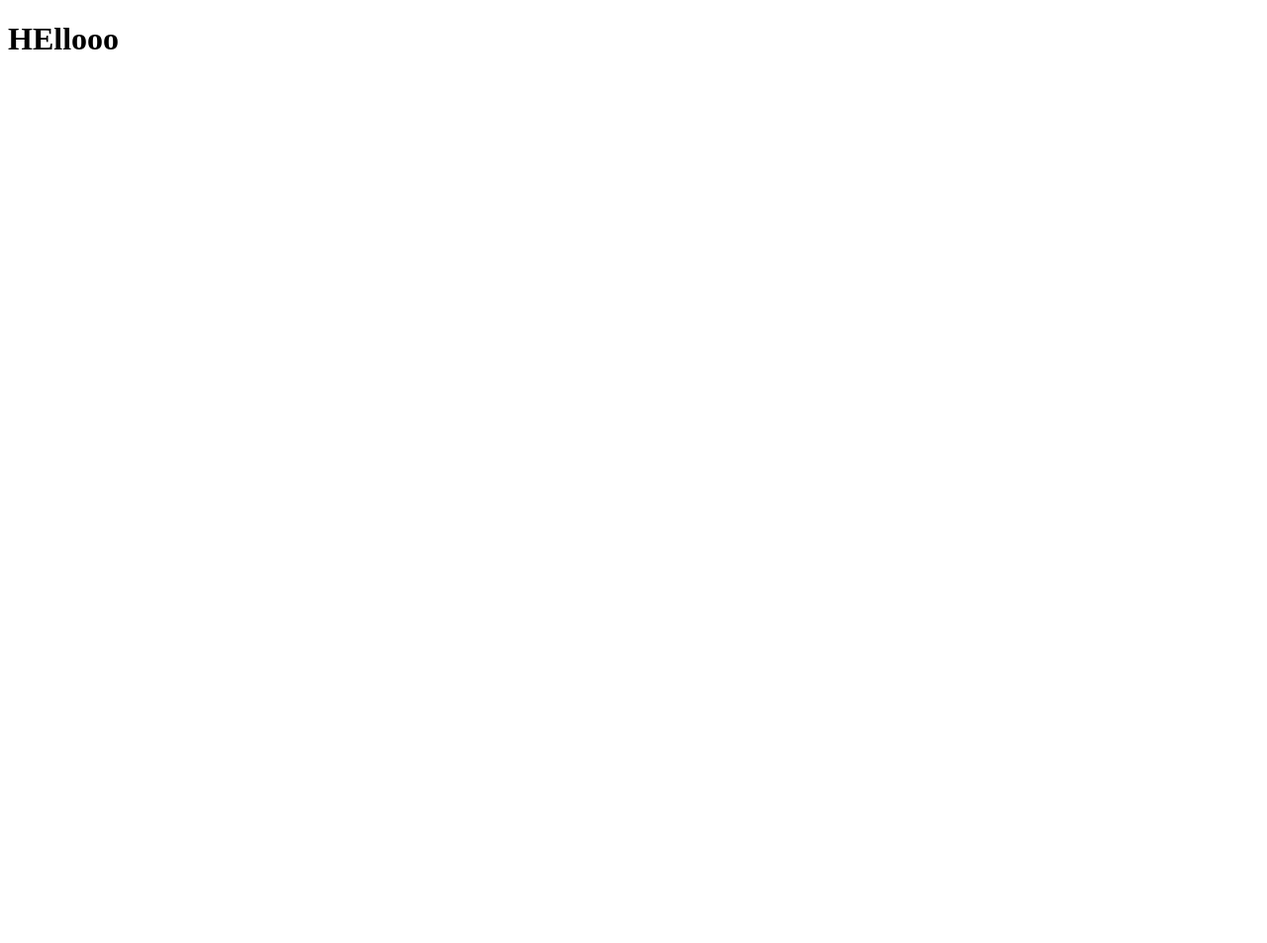
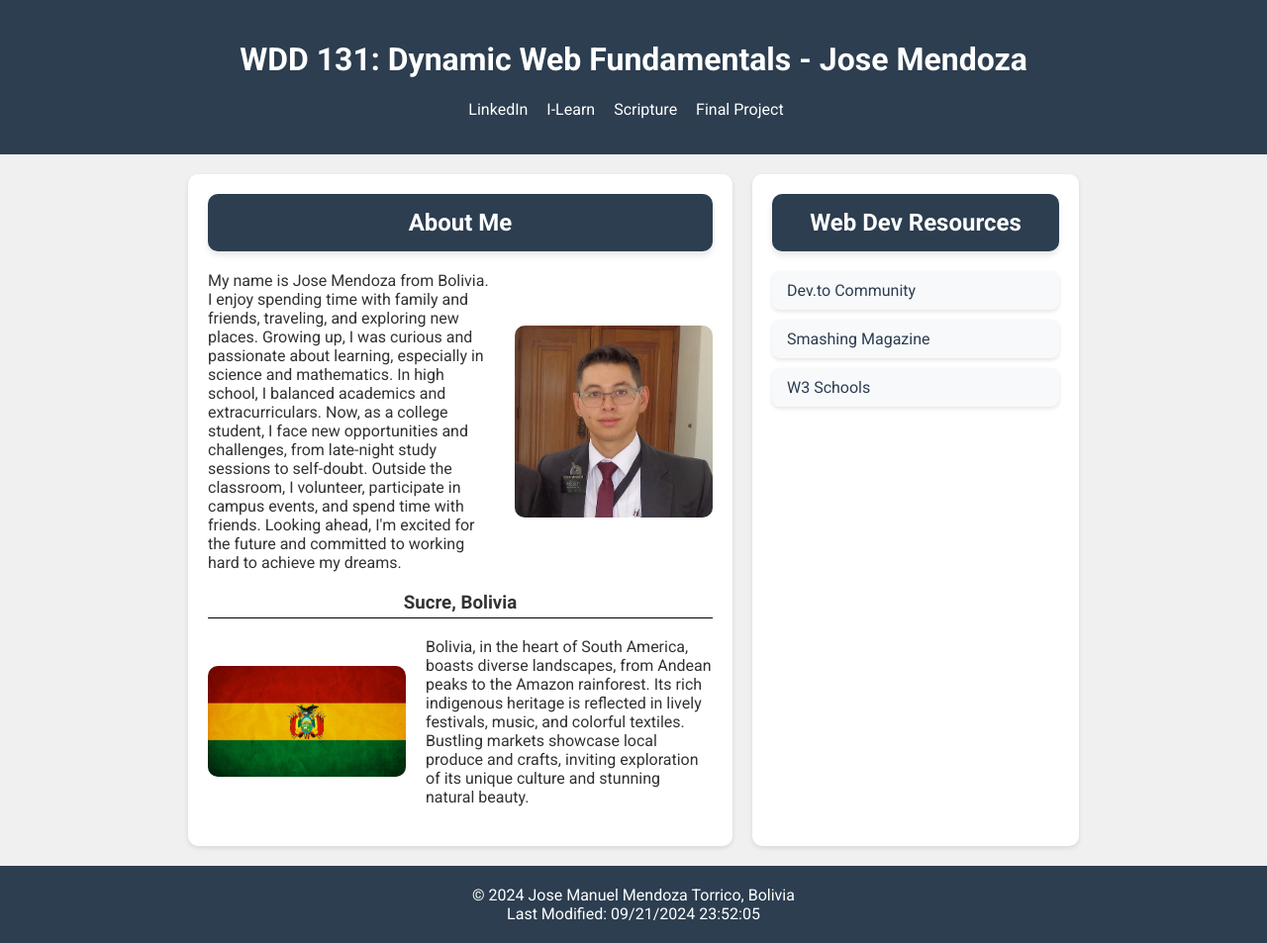
Before and after one commit to coloub/wdd131, a plain HTML site: page index.html in a window 1280 px wide. Shown: the whole page at 99% size. Before the commit the page ends 800 px from the top, so only its background shows below. Drawn offline with Linux system fonts and the light colour scheme.

Commit message:
Dynamic Web Fundamentals - Jose Mendoza W01

```diff
--- a/index.html
+++ b/index.html
@@ -3,9 +3,53 @@
 <head>
     <meta charset="UTF-8">
     <meta name="viewport" content="width=device-width, initial-scale=1.0">
-    <title>Document</title>
+    <meta name="description" content="WDD 131 - Dynamic Web Fundamentals - Jose Manuel Mendoza Torrico">
+    <meta name="author" content="Jose Manuel Mendoza Torrico">
+    <title>WDD 131 - Dynamic Web Fundamentals - Jose Mendoza</title>
+    <link rel="stylesheet" href="styles/base.css">
+    <script src="scripts/getdates.js" defer></script>
 </head>
 <body>
-    <h1>HEllooo</h1>
+    <header>
+        <h1>WDD 131: Dynamic Web Fundamentals - Jose Mendoza</h1>
+        <nav>
+            <ul>
+                <li><a href="https://www.linkedin.com/in/jose-manuel-mendoza-torrico-06b47332a/" target="_blank">LinkedIn</a></li>
+                <li><a href="https://byui.instructure.com/" target="_blank">I-Learn</a></li>
+                <li><a href="https://www.churchofjesuschrist.org/study/scriptures/bofm/1-ne/1?lang=spa&id=p20#p20" target="_blank">Scripture</a></li>
+                <li><a href="#" target="_blank">Final Project</a></li>
+            </ul>
+        </nav>
+    </header>
+
+    <main>
+        <section class="card">
+            <h2>About Me</h2>
+            <div class="profile-container">
+                <p>My name is Jose Mendoza from Bolivia. I enjoy spending time with family and friends, traveling, and exploring new places. Growing up, I was curious and passionate about learning, especially in science and mathematics. In high school, I balanced academics and extracurriculars. Now, as a college student, I face new opportunities and challenges, from late-night study sessions to self-doubt. Outside the classroom, I volunteer, participate in campus events, and spend time with friends. Looking ahead, I'm excited for the future and committed to working hard to achieve my dreams.</p>
+                <img src="images/image1.jpg" alt="My Image Profile">
+            </div>
+
+            <h3>Sucre, Bolivia</h3>
+            <div class="Bolivia-flag-container">
+                <p>Bolivia, in the heart of South America, boasts diverse landscapes, from Andean peaks to the Amazon rainforest. Its rich indigenous heritage is reflected in lively festivals, music, and colorful textiles. Bustling markets showcase local produce and crafts, inviting exploration of its unique culture and stunning natural beauty.</p>
+                <img src="images/image2.jpg" alt="Flag of Bolivia">
+            </div>
+        </section>
+
+        <section class="card">
+            <h2>Web Dev Resources</h2>
+            <ul class="web-resources">
+                <li><a href="https://dev.to" target="_blank">Dev.to Community</a></li>
+                <li><a href="https://www.smashingmagazine.com" target="_blank">Smashing Magazine</a></li>
+                <li><a href="https://www.w3schools.com" target="_blank">W3 Schools</a></li>
+            </ul>
+        </section>
+    </main>
+
+    <footer>
+        <p>&copy; <span id="currentyear"></span> Jose Manuel Mendoza Torrico, Bolivia</p>
+        <p id="lastModified"></p>
+    </footer>
 </body>
 </html>
--- /dev/null
+++ b/scripts/getdates.js
@@ -0,0 +1,7 @@
+// Obtiene el año actual y lo coloca en el footer
+const yearElement = document.getElementById('currentyear');
+yearElement.textContent = new Date().getFullYear();
+
+// Obtiene la fecha de última modificación y la coloca en el footer
+const lastModifiedElement = document.getElementById('lastModified');
+lastModifiedElement.textContent = `Last Modified: ${document.lastModified}`;
--- /dev/null
+++ b/styles/base.css
@@ -0,0 +1,147 @@
+@import url('https://fonts.googleapis.com/css2?family=Roboto:wght@400;700&display=swap');
+
+body {
+    font-family: 'Roboto', sans-serif;
+    margin: 0;
+    padding: 0;
+    background-color: #f0f0f0;
+    color: #333;
+}
+
+header {
+    background-color: #2c3e50;
+    color: white;
+    padding: 20px;
+    text-align: center;
+}
+
+nav ul {
+    list-style: none;
+    padding: 0;
+}
+
+nav ul li {
+    display: inline;
+    margin-right: 15px;
+}
+
+nav ul li a {
+    color: white;
+    text-decoration: none;
+}
+
+nav ul li a:hover {
+    text-decoration: underline;
+}
+
+main {
+    max-width: 900px;
+    margin: 20px auto;
+    display: grid;
+    grid-template-columns: 2fr 1.2fr;
+    gap: 20px;
+}
+
+.card {
+    background-color: white;
+    padding: 20px;
+    border-radius: 10px;
+    box-shadow: 0 2px 5px rgba(0, 0, 0, 0.1);
+}
+
+.card img {
+    max-width: 40%;
+    border-radius: 10px;
+}
+
+.profile-container {
+    display: flex;
+    justify-content: space-between;
+    align-items: center;
+    margin-bottom: 20px;
+}
+
+.profile-container img {
+    max-width: 200px;
+    margin-left: 20px;
+}
+
+.profile-container p {
+    flex-grow: 1;
+    margin: 0;
+}
+
+.Bolivia-flag-container {
+    display: flex;
+    align-items: center;
+    margin-bottom: 20px;
+    flex-direction: row-reverse;
+}
+
+.Bolivia-flag-container img {
+    max-width: 200px;
+    margin-right: 20px;
+}
+
+.Bolivia-flag-container p {
+    margin: 0;
+    text-align: left;
+    flex-grow: 1;
+}
+
+h2 {
+    background-color: #2c3e50;
+    color: white;
+    padding: 15px 20px;
+    border-radius: 10px;
+    text-align: center;
+    box-shadow: 0 4px 6px rgba(0, 0, 0, 0.1);
+    margin-bottom: 20px;
+    margin-top: 0px;
+    font-weight: 700;
+}
+h3{
+    text-align: center;
+    border-bottom: 1px solid rgb(0, 0, 0);
+    padding-bottom: 4px;
+}
+
+.web-resources {
+    list-style-type: none;
+    padding: 0;
+    margin: 0;
+}
+
+.web-resources li {
+    background-color: #f8f9fa;
+    margin-bottom: 10px;
+    padding: 10px 15px;
+    border-radius: 8px;
+    box-shadow: 0 2px 4px rgba(0, 0, 0, 0.1);
+    transition: background-color 0.3s ease;
+}
+
+.web-resources li a {
+    color: #2c3e50;
+    text-decoration: none;
+    font-weight: 500;
+}
+
+.web-resources li:hover {
+    background-color: #2c3e50;
+}
+
+.web-resources li:hover a {
+    color: #fff;
+}
+
+footer {
+    background-color: #2c3e50;
+    color: white;
+    text-align: center;
+    padding: 20px;
+}
+
+footer p {
+    margin: 0;
+}
```
Also changed, not shown: images/image1.jpg (added), images/image2.jpg (added), 1 other file.
